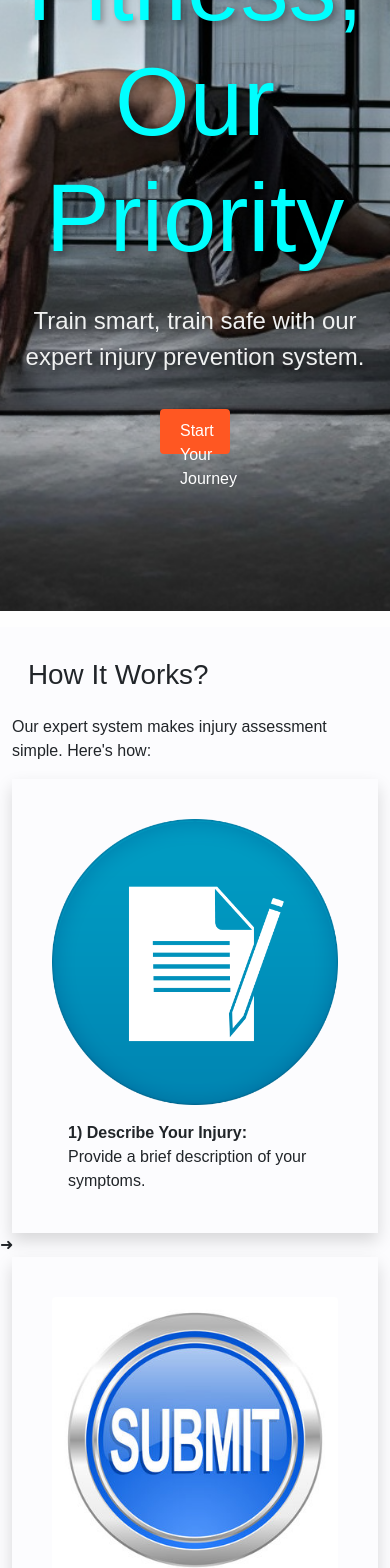
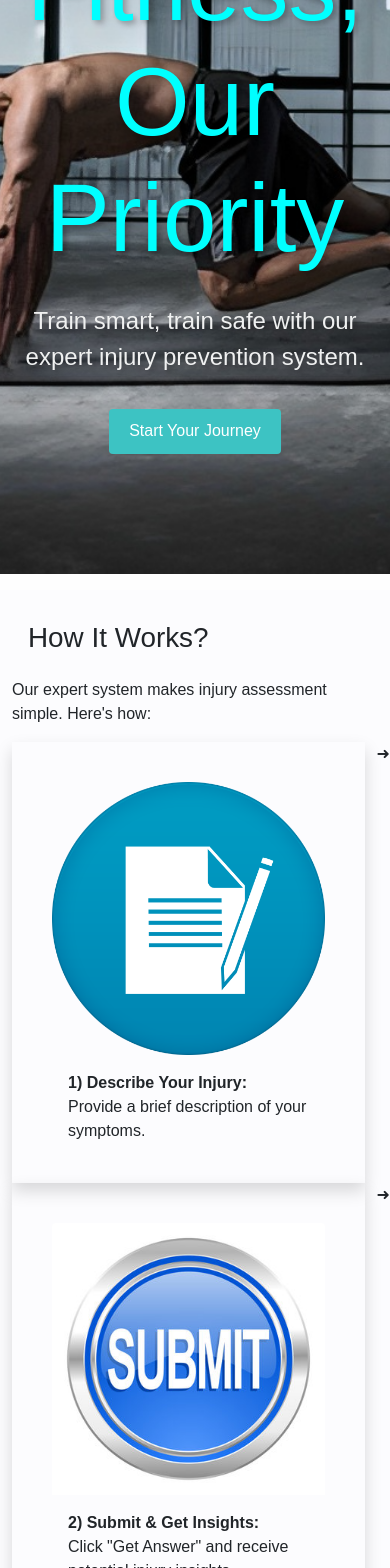
Before and after one commit to govind8861/Gym-injuries, a React (Create React App) app: page / in a window 390 px wide. Shown: the part 432-2000 px from the top of the page. Built offline with nearby package versions, Linux system fonts and the light colour scheme.

Commit message:
some changes for input fixed

```diff
--- a/public/assets/css/style.css
+++ b/public/assets/css/style.css
@@ -34,9 +34,10 @@
   }
 
   .cta-button {
-    background-color: #FF5722;
+    background-color: #3dc3c3;
     color: white;
     border: none;
+    width: fit-content;
     padding: 10px 20px;
     margin-top: 0.25rem;
     font-size: 1rem;
@@ -87,7 +88,7 @@
 
   .get-started-link {
     display: inline-block;
-    background-color: #FF5722;
+    background-color: #1f7e98;
     color: white;
     padding: 20px 40px;
     font-size: 1rem;
@@ -97,7 +98,8 @@
   }
 
   .get-started-link:hover {
-    background-color: #E64A19;
+    background-color: #cab1aa;
+    color: whitesmoke;
   }
 
 
--- a/src/components/pages/Home.js
+++ b/src/components/pages/Home.js
@@ -34,7 +34,7 @@ const Home = () => {
 					</p>
 				</div>
 				<div className="row">
-					<div className="col-sm">
+					<div className="col-sm col col-md">
 						<div className="shadow p-4">
 							<div className="card-body">
 								<img
@@ -50,7 +50,7 @@ const Home = () => {
 						</div>
 					</div>
 					&#10140;
-					<div className="col-sm">
+					<div className="col-sm col col-md">
 						<div className="shadow p-4">
 							<div className="card-body">
 								<img
@@ -66,7 +66,7 @@ const Home = () => {
 						</div>
 					</div>
 					&#10140;
-					<div className="col-sm">
+					<div className="col-sm col col-md">
 						<div className="shadow p-4">
 							<div className="card-body">
 								<img
@@ -82,7 +82,7 @@ const Home = () => {
 						</div>
 					</div>
 					&#10140;
-					<div className="col-sm">
+					<div className="col-sm col col-md">
 						<div className="shadow p-4">
 							<div className="card-body">
 								<img
--- a/src/components/pages/medical.css
+++ b/src/components/pages/medical.css
@@ -19,7 +19,7 @@
 
   flex-direction: column;
   align-items: flex-start;
-  height: 100vh;
+  height: 80vh;
   overflow-y: auto;
 }
 
@@ -28,7 +28,7 @@
   padding: 8px;
   margin: 8px 0;
   margin-right: 30px;
-  max-width: 30%;
+  max-width: 60%;
   border-radius: 4px;
 }
 
@@ -44,7 +44,8 @@
 .input-container {
   display: flex;
  bottom: 0;
- position: relative;
+ position:sticky;
+ /* position: relative; */
  background-attachment: fixed;
  align-items: center;
  overflow: hidden;
```
